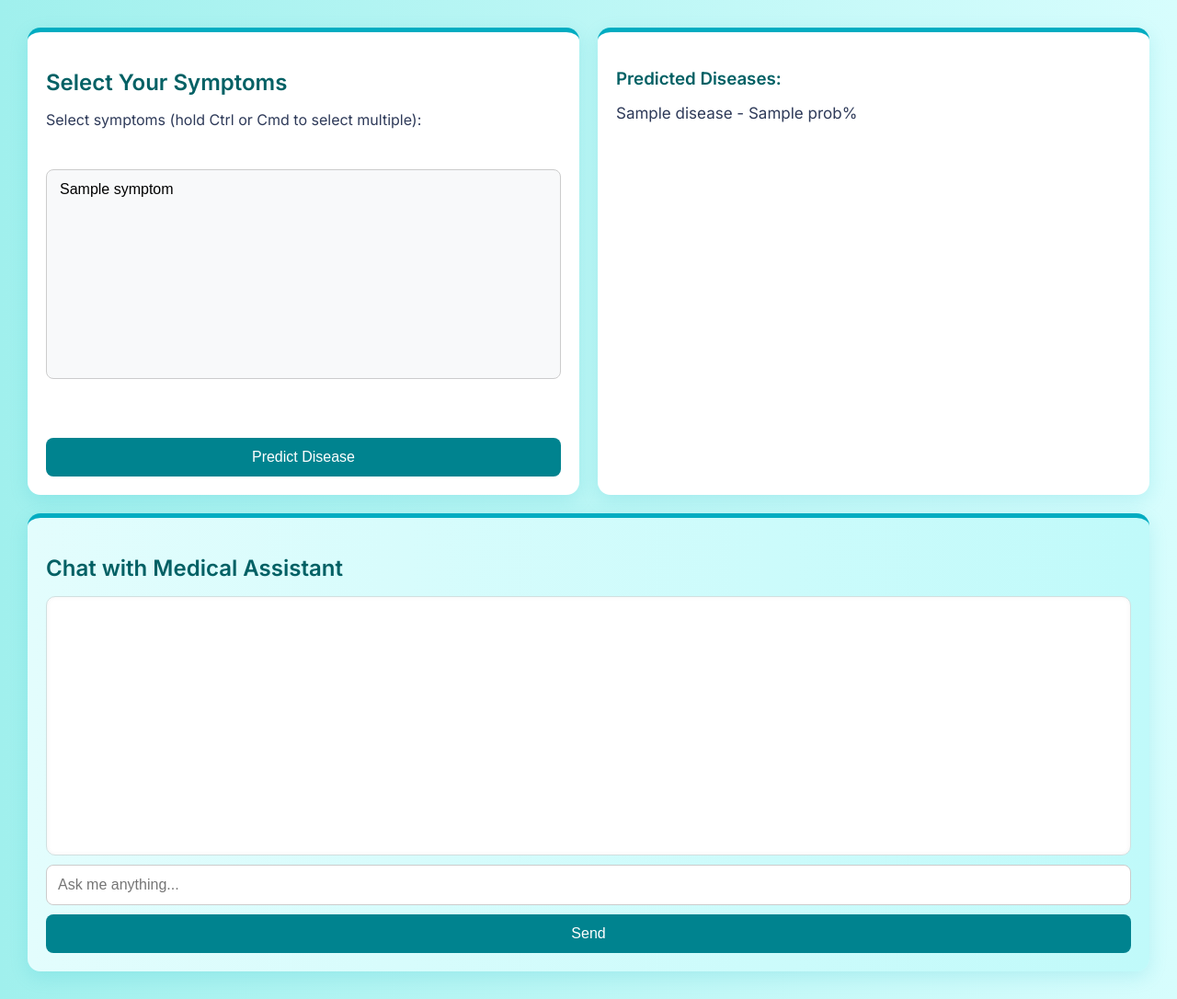
After one commit to Nandhi711/medical_bot, a Flask app: template templates/index.html in a window 1280 px wide. The commit adds this page. Shown: the whole page at 92% size. Run offline with Flask 3, Linux system fonts and the light colour scheme; the template is opened without the code that fills it: most values are stand-ins (such as "Sample title", 1, 10 or a date in 2020); parts of the project's set-up code (start-up, migrations or seed data) failed here and were passed over.

Commit message:
final change

```diff
--- a/app.py
+++ b/app.py
@@ -1,66 +1,116 @@
+import os
+from pinecone import Pinecone
 from flask import Flask, render_template, jsonify, request
-from src.helper import download_hugging_face_embeddings
+import pickle
+import json
+import numpy as np
+import openai  # For Chatbot functionality
+from langchain_community.embeddings import HuggingFaceEmbeddings  # Updated import
 from langchain_pinecone import PineconeVectorStore
 from langchain_openai import OpenAI
 from langchain.chains import create_retrieval_chain
 from langchain.chains.combine_documents import create_stuff_documents_chain
 from langchain_core.prompts import ChatPromptTemplate
 from dotenv import load_dotenv
-from src.prompt import *
-import os
 
+# Initialize Flask app
 app = Flask(__name__)
 
+# Load environment variables
 load_dotenv()
 
-PINECONE_API_KEY=os.environ.get('PINECONE_API_KEY')
-OPENAI_API_KEY=os.environ.get('OPENAI_API_KEY')
+PINECONE_API_KEY = os.environ.get('PINECONE_API_KEY')
+OPENAI_API_KEY = os.environ.get('OPENAI_API_KEY')
 
+# Set environment variables for Pinecone and OpenAI API keys
 os.environ["PINECONE_API_KEY"] = PINECONE_API_KEY
 os.environ["OPENAI_API_KEY"] = OPENAI_API_KEY
 
-embeddings = download_hugging_face_embeddings()
+# Initialize Pinecone client (Updated method)
+pinecone = Pinecone(api_key=PINECONE_API_KEY)
 
+# Load Hugging Face embeddings (Directly from Hugging Face)
+embeddings = HuggingFaceEmbeddings(model_name="sentence-transformers/all-MiniLM-L6-v2")
 
+# Disease prediction model setup
+with open('model/rf_model.pkl', 'rb') as f:
+    model = pickle.load(f)
+
+with open('model/columns_encoded.json', 'r') as f:
+    columns_encoding = json.load(f)
+
+# List of symptoms from the encoding
+symptoms_list = list(columns_encoding.keys())
+
+# Setup Pinecone and LangChain for Chatbot (RAG)
 index_name = "medicalbot"
 
-# Embed each chunk and upsert the embeddings into your Pinecone index.
+# Use the new Pinecone instance to access the index
 docsearch = PineconeVectorStore.from_existing_index(
     index_name=index_name,
     embedding=embeddings
 )
 
-retriever = docsearch.as_retriever(search_type="similarity", search_kwargs={"k":3})
-
+retriever = docsearch.as_retriever(search_type="similarity", search_kwargs={"k": 3})
 
 llm = OpenAI(temperature=0.4, max_tokens=500)
+
+# Create a prompt that expects both 'input' and 'context'
 prompt = ChatPromptTemplate.from_messages(
     [
-        ("system", system_prompt),
+        ("system", "You are a helpful medical assistant. The context is: {context}"),
         ("human", "{input}"),
     ]
 )
 
+# Create retrieval chain for question answering
 question_answer_chain = create_stuff_documents_chain(llm, prompt)
 rag_chain = create_retrieval_chain(retriever, question_answer_chain)
 
+# Route for Disease Prediction functionality
+@app.route("/", methods=["GET", "POST"])
+def index():
+    predictions = None
+    if request.method == "POST":
+        user_symptoms = request.form.getlist("symptoms")
 
-@app.route("/")
-def index():
-    return render_template('chat.html')
+        if not user_symptoms:
+            return render_template("index.html", symptoms=symptoms_list, predictions="No symptoms selected")
 
+        # Prepare input vector for the prediction model
+        symptoms_input = [0] * len(columns_encoding)
+        for symptom in user_symptoms:
+            index = columns_encoding.get(symptom)
+            if index is not None:
+                symptoms_input[index] = 1
 
-@app.route("/get", methods=["GET", "POST"])
+        # Predict the top 5 possible diseases
+        symptoms_input = [symptoms_input]
+        probs = model.predict_proba(symptoms_input)
+        top_5_indices = np.argsort(probs[0])[-5:][::-1]
+        top_predictions = [(model.classes_[idx], round(probs[0][idx] * 100, 2)) for idx in top_5_indices]
+
+        predictions = top_predictions
+
+    return render_template("index.html", symptoms=symptoms_list, predictions=predictions)
+
+# Route for Chatbot functionality
+@app.route("/get", methods=["POST"])
 def chat():
-    msg = request.form["msg"]
-    input = msg
-    print(input)
-    response = rag_chain.invoke({"input": msg})
-    print("Response : ", response["answer"])
-    return str(response["answer"])
+    msg = request.form.get("msg")
+    if not msg:
+        return jsonify({"response": "Please provide a message."})
 
+    print(f"User message: {msg}")
 
+    # Invoke the LangChain RAG chain with the message
+    response = rag_chain.invoke({"input": msg, "context": "medical context"})
 
+    # Return the chatbot response
+    chatbot_response = response.get("answer", "Sorry, I couldn't understand that.")
+    print(f"Chatbot response: {chatbot_response}")
 
-if __name__ == '__main__':
-    app.run(host="0.0.0.0", port= 8080, debug= True)
+    return jsonify({"response": chatbot_response})
+
+if __name__ == "__main__":
+    app.run(host="0.0.0.0", port=8080, debug=True)
--- a/static/style.css
+++ b/static/style.css
@@ -1,223 +1,158 @@
-body,html{
-	height: 100%;
-	margin: 0;
-	background: rgb(7, 220, 21);
-   background: -webkit-linear-gradient(to right, rgb(40, 59, 34), rgb(54, 60, 70), rgb(32, 32, 43));
-	background: linear-gradient(to right, rgb(38, 51, 61), rgb(50, 55, 65), rgb(33, 33, 78));
+@import url('https://fonts.googleapis.com/css2?family=Inter:wght@400;600&display=swap');
+
+body {
+    font-family: 'Inter', sans-serif;
+    background: linear-gradient(to right, #a0f0ed, #d7fdfd);
+    margin: 0;
+    padding: 0;
+    color: #2e3a59;
 }
 
-.chat{
-	margin-top: auto;
-	margin-bottom: auto;
+/* Header Branding */
+.header {
+    text-align: center;
+    padding: 20px;
+    background-color: #00acc1;
+    color: white;
+    font-size: 30px;
+    font-weight: bold;
+    letter-spacing: 1px;
+    box-shadow: 0 2px 6px rgba(0, 0, 0, 0.1);
 }
-.card{
-	height: 500px;
-	border-radius: 15px !important;
-	background-color: rgba(0,0,0,0.4) !important;
+
+/* Main Layout */
+.container {
+    display: flex;
+    flex-wrap: wrap;
+    justify-content: space-between;
+    gap: 20px;
+    padding: 30px;
 }
-.contacts_body{
-	padding:  0.75rem 0 !important;
-	overflow-y: auto;
-	white-space: nowrap;
+
+/* Card Base */
+.form-section,
+.results-section,
+.chatbot-section {
+    flex: 1 1 45%;
+    min-width: 300px;
+    background: white;
+    border-radius: 14px;
+    padding: 20px;
+    box-shadow: 0 6px 20px rgba(0, 172, 193, 0.15);
+    border-top: 5px solid #00acc1;
 }
-.msg_card_body{
-	overflow-y: auto;
+
+/* Chatbot Full Width */
+.chatbot-section {
+    flex: 1 1 100%;
+    background: linear-gradient(to right, #e3fdfd, #c0fafa);
 }
-.card-header{
-	border-radius: 15px 15px 0 0 !important;
-	border-bottom: 0 !important;
+
+/* Headings */
+h2, h3 {
+    color: #006064;
+    margin-bottom: 16px;
 }
-.card-footer{
-border-radius: 0 0 15px 15px !important;
-	border-top: 0 !important;
+
+/* Form Styling */
+form {
+    display: flex;
+    flex-direction: column;
+    gap: 12px;
 }
-.container{
-	align-content: center;
+
+select,
+input[type="submit"] {
+    padding: 12px;
+    font-size: 16px;
+    border-radius: 8px;
+    border: 1px solid #ccc;
+    background-color: #f8f9fa;
 }
-.search{
-	border-radius: 15px 0 0 15px !important;
-	background-color: rgba(0,0,0,0.3) !important;
-	border:0 !important;
-	color:white !important;
+
+input[type="submit"] {
+    background-color: #00838f;
+    color: white;
+    border: none;
+    transition: background 0.2s;
 }
-.search:focus{
-	 box-shadow:none !important;
-   outline:0px !important;
+
+input[type="submit"]:hover {
+    background-color: #005b64;
+    transform: scale(1.02);
 }
-.type_msg{
-	background-color: rgba(0,0,0,0.3) !important;
-	border:0 !important;
-	color:white !important;
-	height: 60px !important;
-	overflow-y: auto;
+
+/* List */
+ul {
+    list-style: none;
+    padding-left: 0;
 }
-	.type_msg:focus{
-	 box-shadow:none !important;
-   outline:0px !important;
+
+li {
+    font-size: 17px;
+    margin-bottom: 6px;
 }
-.attach_btn{
-	border-radius: 15px 0 0 15px !important;
-	background-color: rgba(0,0,0,0.3) !important;
-	border:0 !important;
-	color: white !important;
-	cursor: pointer;
+
+/* Chat UI */
+#chatbox {
+    display: flex;
+    flex-direction: column;
+    gap: 10px;
 }
-.send_btn{
-	border-radius: 0 15px 15px 0 !important;
-	background-color: rgba(0,0,0,0.3) !important;
-	border:0 !important;
-	color: white !important;
-	cursor: pointer;
+
+#chatlogs {
+    background-color: #ffffff;
+    padding: 15px;
+    border-radius: 10px;
+    height: 250px;
+    overflow-y: auto;
+    border: 1px solid #d0e0e0;
+    box-shadow: inset 0 0 5px rgba(0,0,0,0.05);
 }
-.search_btn{
-	border-radius: 0 15px 15px 0 !important;
-	background-color: rgba(0,0,0,0.3) !important;
-	border:0 !important;
-	color: white !important;
-	cursor: pointer;
+
+#chatlogs div {
+    background-color: #e0f7fa;
+    padding: 10px 15px;
+    border-radius: 10px;
+    max-width: 80%;
 }
-.contacts{
-	list-style: none;
-	padding: 0;
+
+#chatlogs div:nth-child(odd) {
+    align-self: flex-start;
+    background-color: #b2ebf2;
 }
-.contacts li{
-	width: 100% !important;
-	padding: 5px 10px;
-	margin-bottom: 15px !important;
+
+#chatlogs div:nth-child(even) {
+    align-self: flex-end;
+    background-color: #80deea;
 }
-.active{
-	background-color: rgba(0,0,0,0.3);
+
+#user_input {
+    padding: 12px;
+    font-size: 16px;
+    border-radius: 8px;
+    border: 1px solid #ccc;
+    width: 100%;
+    box-sizing: border-box;
+    background-color: #ffffff;
 }
-.user_img{
-	height: 70px;
-	width: 70px;
-	border:1.5px solid #f5f6fa;
 
+button {
+    padding: 12px;
+    font-size: 16px;
+    background-color: #00838f;
+    color: white;
+    border: none;
+    cursor: pointer;
+    border-radius: 8px;
+    transition: background-color 0.2s ease-in-out;
 }
-.user_img_msg{
-	height: 40px;
-	width: 40px;
-	border:1.5px solid #f5f6fa;
 
+button:hover {
+    background-color: #005b64;
 }
-.img_cont{
-	position: relative;
-	height: 70px;
-	width: 70px;
+
+button:disabled {
+    background-color: #ccc;
+    cursor: not-allowed;
 }
-.img_cont_msg{
-	height: 40px;
-	width: 40px;
-}
-.online_icon{
-	position: absolute;
-	height: 15px;
-	width:15px;
-	background-color: #4cd137;
-	border-radius: 50%;
-	bottom: 0.2em;
-	right: 0.4em;
-	border:1.5px solid white;
-}
-.offline{
-	background-color: #c23616 !important;
-}
-.user_info{
-	margin-top: auto;
-	margin-bottom: auto;
-	margin-left: 15px;
-}
-.user_info span{
-	font-size: 20px;
-	color: white;
-}
-.user_info p{
-	font-size: 10px;
-	color: rgba(255,255,255,0.6);
-}
-.video_cam{
-	margin-left: 50px;
-	margin-top: 5px;
-}
-.video_cam span{
-	color: white;
-	font-size: 20px;
-	cursor: pointer;
-	margin-right: 20px;
-}
-.msg_cotainer{
-	margin-top: auto;
-	margin-bottom: auto;
-	margin-left: 10px;
-	border-radius: 25px;
-	background-color: rgb(82, 172, 255);
-	padding: 10px;
-	position: relative;
-}
-.msg_cotainer_send{
-	margin-top: auto;
-	margin-bottom: auto;
-	margin-right: 10px;
-	border-radius: 25px;
-	background-color: #58cc71;
-	padding: 10px;
-	position: relative;
-}
-.msg_time{
-	position: absolute;
-	left: 0;
-	bottom: -15px;
-	color: rgba(255,255,255,0.5);
-	font-size: 10px;
-}
-.msg_time_send{
-	position: absolute;
-	right:0;
-	bottom: -15px;
-	color: rgba(255,255,255,0.5);
-	font-size: 10px;
-}
-.msg_head{
-	position: relative;
-}
-#action_menu_btn{
-	position: absolute;
-	right: 10px;
-	top: 10px;
-	color: white;
-	cursor: pointer;
-	font-size: 20px;
-}
-.action_menu{
-	z-index: 1;
-	position: absolute;
-	padding: 15px 0;
-	background-color: rgba(0,0,0,0.5);
-	color: white;
-	border-radius: 15px;
-	top: 30px;
-	right: 15px;
-	display: none;
-}
-.action_menu ul{
-	list-style: none;
-	padding: 0;
-	margin: 0;
-}
-.action_menu ul li{
-	width: 100%;
-	padding: 10px 15px;
-	margin-bottom: 5px;
-}
-.action_menu ul li i{
-	padding-right: 10px;
-}
-.action_menu ul li:hover{
-	cursor: pointer;
-	background-color: rgba(0,0,0,0.2);
-}
-@media(max-width: 576px){
-	.contacts_card{
-	margin-bottom: 15px !important;
-}
-}
--- /dev/null
+++ b/templates/index.html
@@ -0,0 +1,78 @@
+<!DOCTYPE html>
+<html lang="en">
+<head>
+    <meta charset="UTF-8">
+    <meta name="viewport" content="width=device-width, initial-scale=1.0">
+    <title>Medical Assistant</title>
+    <link rel="stylesheet" href="{{ url_for('static', filename='style.css') }}">
+</head>
+<body>
+    <div class="container">
+        <!-- Disease Prediction Section -->
+        <div class="form-section">
+            <h2>Select Your Symptoms</h2>
+            <form method="POST">
+                <label>Select symptoms (hold Ctrl or Cmd to select multiple):</label><br>
+                <select name="symptoms" multiple size="10">
+                    {% for symptom in symptoms %}
+                        <option value="{{ symptom }}">{{ symptom }}</option>
+                    {% endfor %}
+                </select><br><br>
+                <input type="submit" value="Predict Disease">
+            </form>
+        </div>
+
+        <!-- Results Section for Disease Prediction -->
+        <div class="results-section">
+            {% if predictions %}
+                <h3>Predicted Diseases:</h3>
+                <ul>
+                    {% for disease, prob in predictions %}
+                        <li>{{ disease }} - {{ prob }}%</li>
+                    {% endfor %}
+                </ul>
+            {% endif %}
+        </div>
+
+        <!-- Chatbot Section -->
+        <div class="chatbot-section">
+            <h2>Chat with Medical Assistant</h2>
+            <div id="chatbox">
+                <div id="chatlogs"></div>
+                <input type="text" id="user_input" placeholder="Ask me anything..." />
+                <button id="send_btn">Send</button>
+            </div>
+        </div>
+    </div>
+
+    <script>
+        document.getElementById('send_btn').addEventListener('click', function() {
+    var user_input = document.getElementById('user_input').value;
+    if(user_input.trim() !== '') {
+        // Display user message
+        document.getElementById('chatlogs').innerHTML += `<div><strong>You:</strong> ${user_input}</div>`;
+
+        // Send the message to the server for chatbot response
+        fetch('/get', {
+            method: 'POST',
+            body: new URLSearchParams({ 'msg': user_input }),
+            headers: { 'Content-Type': 'application/x-www-form-urlencoded' }
+        })
+        .then(response => response.json())
+        .then(data => {
+            // Display chatbot's response
+            document.getElementById('chatlogs').innerHTML += `<div>${data.response}</div>`;
+
+        })
+        .catch(error => {
+            document.getElementById('chatlogs').innerHTML += `<div><strong>Chatbot:</strong> Sorry, there was an error.</div>`;
+        });
+
+        // Clear input field
+        document.getElementById('user_input').value = '';
+    }
+});
+
+    </script>
+</body>
+</html>
```
Also changed, not shown: model/columns_encoded.json (added, +1 -0 lines), templates/chat.html (deleted, +0 -81 lines), static/images/bot.jpeg (added), static/images/pdict.jpeg (added), 1 other file.
